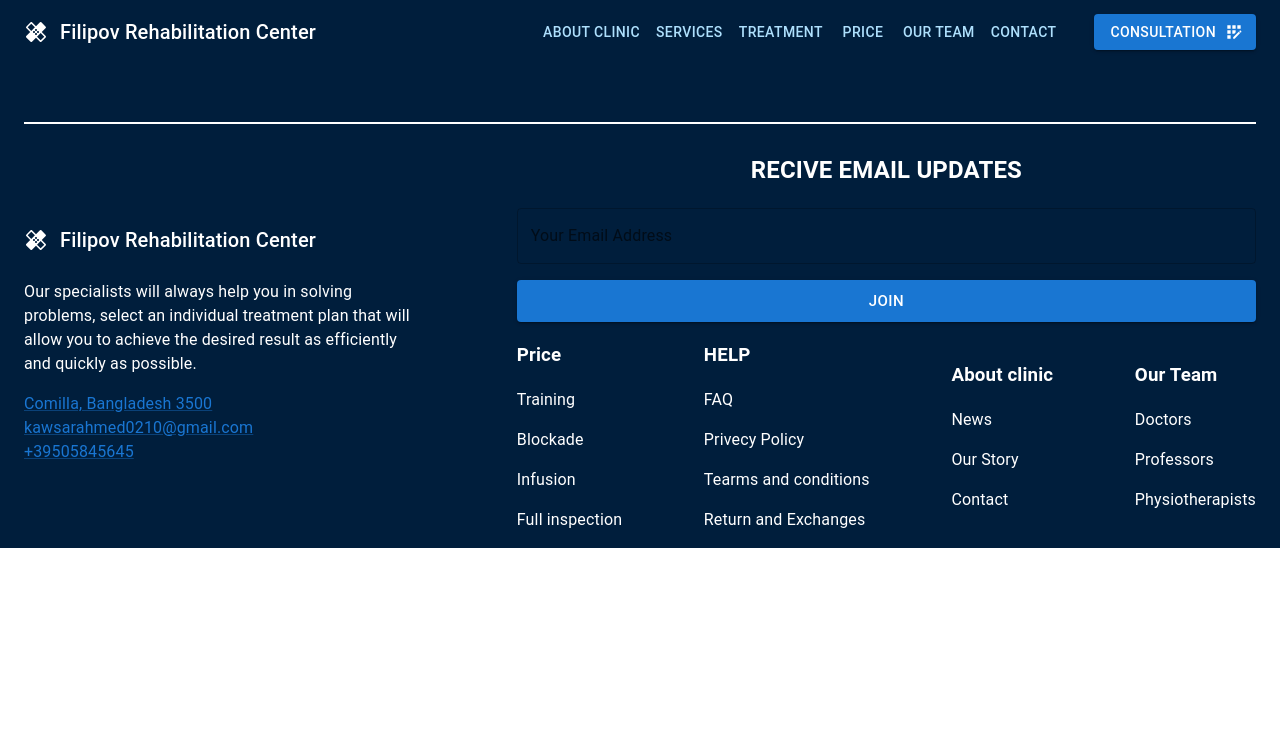
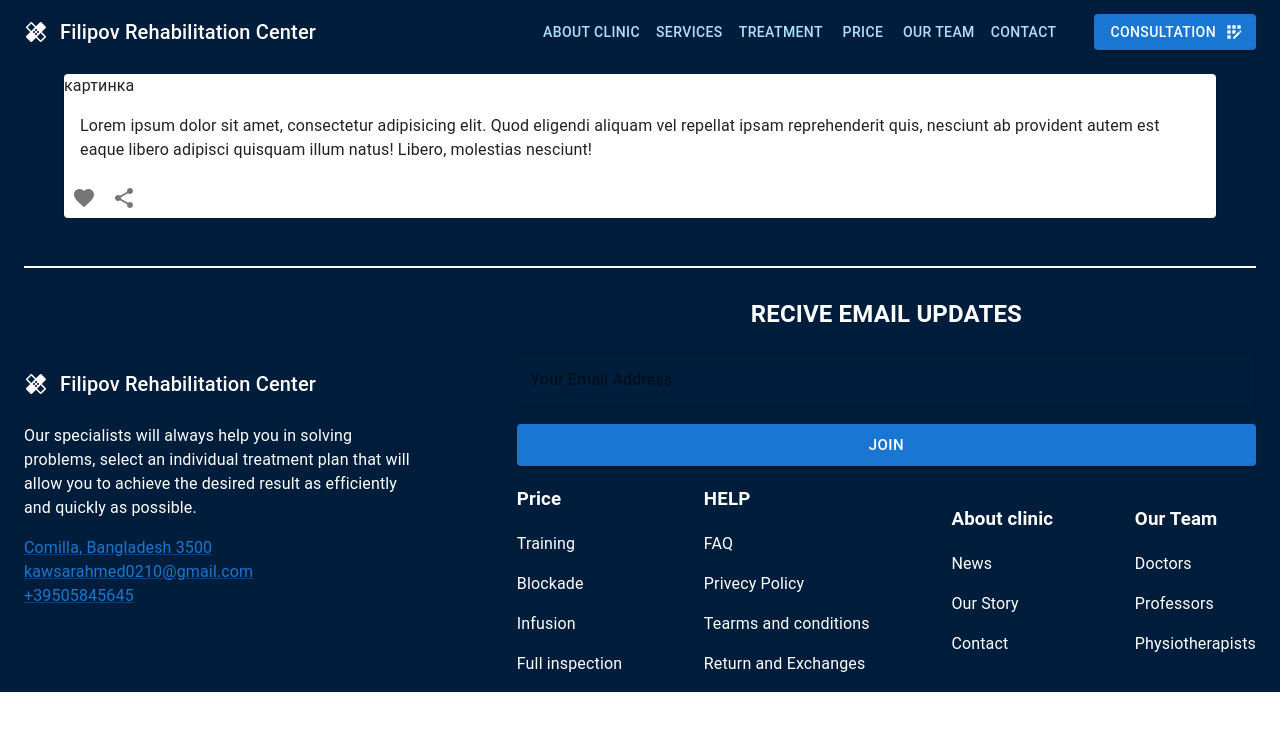
Before and after one commit to filipovandrij/rehabilitation, a React (Create React App) app: page /news in a window 1280 px wide. Shown: the top 730 px of the page. Built offline with nearby package versions, Linux system fonts and the light colour scheme.

Commit message:
add a page of news

```diff
--- a/src/components/Menu/Menu.tsx
+++ b/src/components/Menu/Menu.tsx
@@ -15,7 +15,7 @@ const Menu = (props: Props) => {
                             <Link to="/about-us">About us</Link>
                         </li>
                         <li>
-                            <Link to="/">News</Link>
+                            <Link to="/news">News</Link>
                         </li>
                         <li>
                             <Link to="/">Histories of patients</Link>
--- a/src/container/App/App.tsx
+++ b/src/container/App/App.tsx
@@ -5,6 +5,7 @@ import { StyledEngineProvider } from '@mui/material/styles'
 import CssBaseline from '@mui/material/CssBaseline'
 import AboutUs from '../../pages/About/AboutUs'
 import { Route, Routes } from 'react-router-dom'
+import News from '../../pages/News/News'
 
 type Props = {}
 const App = (props: Props) => {
@@ -15,6 +16,7 @@ const App = (props: Props) => {
             <Routes>
                 <Route path="/" element={<Main />}></Route>
                 <Route path="about-us" element={<AboutUs />}></Route>
+                <Route path="/news" element={<News />}></Route>
             </Routes>
             <Footer />
         </StyledEngineProvider>
--- a/src/pages/About/AboutUs.tsx
+++ b/src/pages/About/AboutUs.tsx
@@ -188,7 +188,7 @@ const AboutUs = (props: Props) => {
                                             component="div"
                                         >
                                             <CachedIcon fontSize="large" />
-                                            FRC KIDS
+                                            FRC RESTART
                                         </Typography>
                                         <Typography
                                             sx={{
--- /dev/null
+++ b/src/pages/News/News.scss
@@ -0,0 +1,3 @@
+body {
+    background-color: #001e3c;
+}
--- /dev/null
+++ b/src/pages/News/News.tsx
@@ -0,0 +1,40 @@
+import {
+    Card,
+    CardContent,
+    CardMedia,
+    Container,
+    IconButton,
+} from '@mui/material'
+import './News.scss'
+import FavoriteIcon from '@mui/icons-material/Favorite'
+import ShareIcon from '@mui/icons-material/Share'
+
+type Props = {}
+const News = (props: Props) => {
+    return (
+        <main>
+            <Container>
+                <Card>
+                    <CardMedia>
+                        <div>картинка</div>
+                    </CardMedia>
+                    <CardContent>
+                        Lorem ipsum dolor sit amet, consectetur adipisicing
+                        elit. Quod eligendi aliquam vel repellat ipsam
+                        reprehenderit quis, nesciunt ab provident autem est
+                        eaque libero adipisci quisquam illum natus! Libero,
+                        molestias nesciunt!
+                    </CardContent>
+                    <IconButton aria-label="add to favorites">
+                        <FavoriteIcon />
+                    </IconButton>
+
+                    <IconButton aria-label="share">
+                        <ShareIcon />
+                    </IconButton>
+                </Card>
+            </Container>
+        </main>
+    )
+}
+export default News
--- a/src/pages/Services/Services.tsx
+++ /dev/null
@@ -1,5 +0,0 @@
-type Props = {}
-const Services = (props: Props) => {
-    return <div>Services</div>
-}
-export default Services
--- a/src/pages/Treatment/Treatment.tsx
+++ /dev/null
@@ -1,5 +0,0 @@
-type Props = {}
-const Treatment = (props: Props) => {
-    return <div>Treatment</div>
-}
-export default Treatment
```
